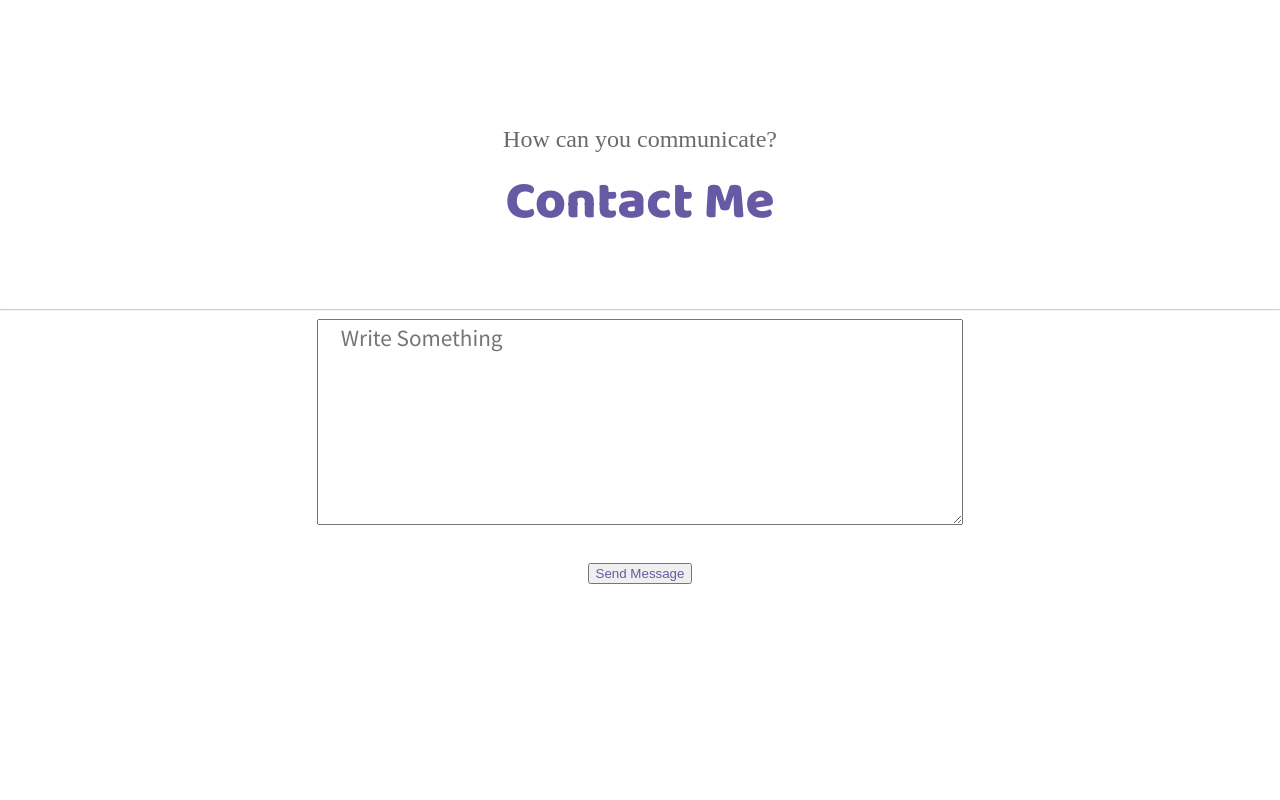
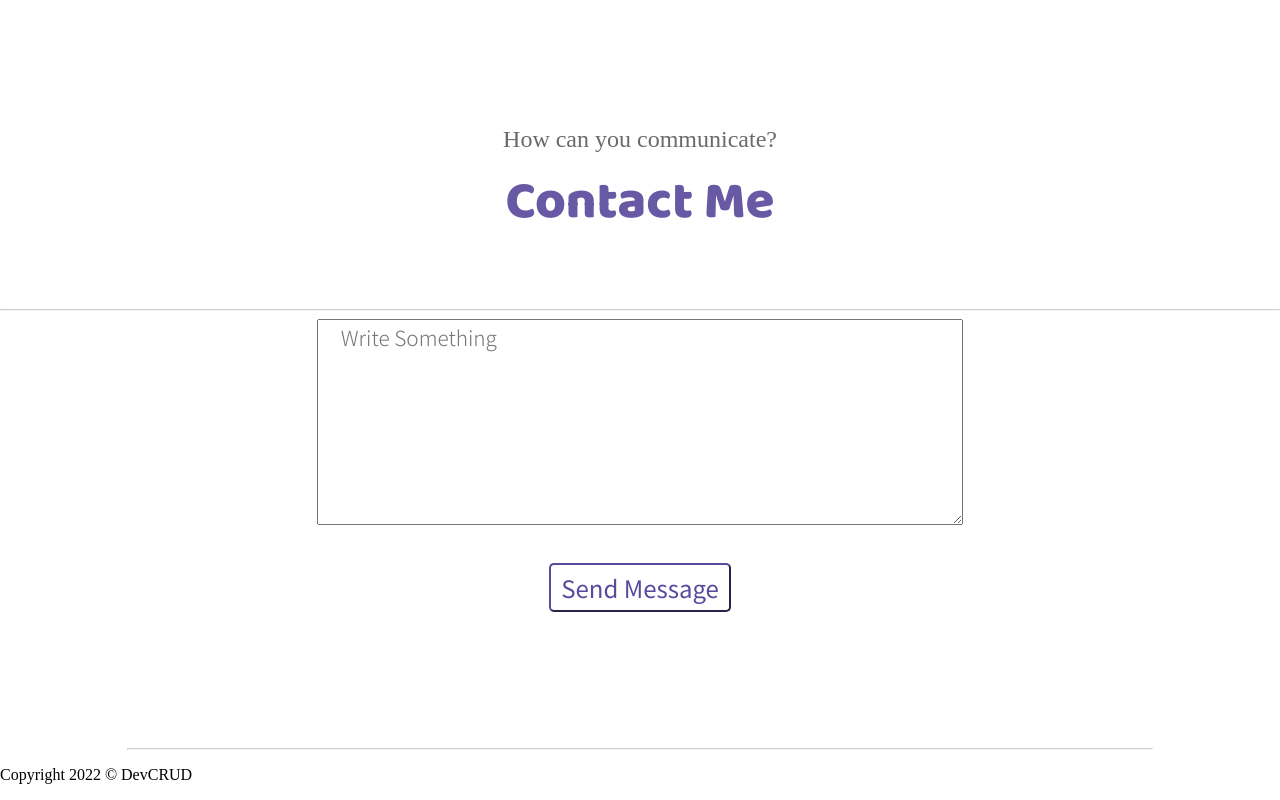
Before and after one commit to KadirDolek/Nouilles-KDolek, a plain HTML site: page index.html in a window 1280 px wide. Shown: the part 6006-6806 px from the top of the page. Before the commit the page ends 6590 px from the top, so only its background shows below. Drawn offline with Linux system fonts and the light colour scheme; a web font is replaced by a local one.

Commit message:
copyright

```diff
--- a/index.html
+++ b/index.html
@@ -143,9 +143,11 @@
             <textarea class="textarea" name="" id="" placeholder="&ensp;&ensp;Write Something"></textarea>
             <button class="btnForm">Send Message</button>
         </div>
+        <hr class="hr2" width="80%">
     </section>
     <footer>
-
+        <div><p>Copyright 2022 © DevCRUD</p></div>
+        <div></div>
     </footer>
     <script src="https://kit.fontawesome.com/e19499ec5b.js" crossorigin="anonymous"></script>
 </body>
--- a/styles/styles.css
+++ b/styles/styles.css
@@ -421,6 +421,9 @@ h1{
     margin-top: 5%;
     opacity: 50%;
 }
+.hr2{
+    opacity: 50%;
+}
 .formulaire{
     display: flex;
     justify-content: center;
@@ -432,9 +435,20 @@ h1{
     height: 200px;
     font-size: 1.3rem;
     font-family: "Noto Sans JP", sans-serif;
-    font-weight: 400;
+    font-weight: 300;
 }
 .btnForm{
     margin-top: 3%;
-    color:rgb(104, 89, 165);
+    color:rgb(90, 74, 157);
+    border-color: rgb(90, 74, 157) ;
+    background-color: transparent;
+    padding-left: 0.8%;
+    padding-right: 0.8%;
+    padding-top: 0.35%;
+    padding-bottom: 0.4%;
+    border-radius: 5px;
+    font-size: 1.5rem;
+    font-family: "Noto Sans JP", sans-serif;
+    font-weight: 400;
+    margin-bottom: 10%;
 }
```
